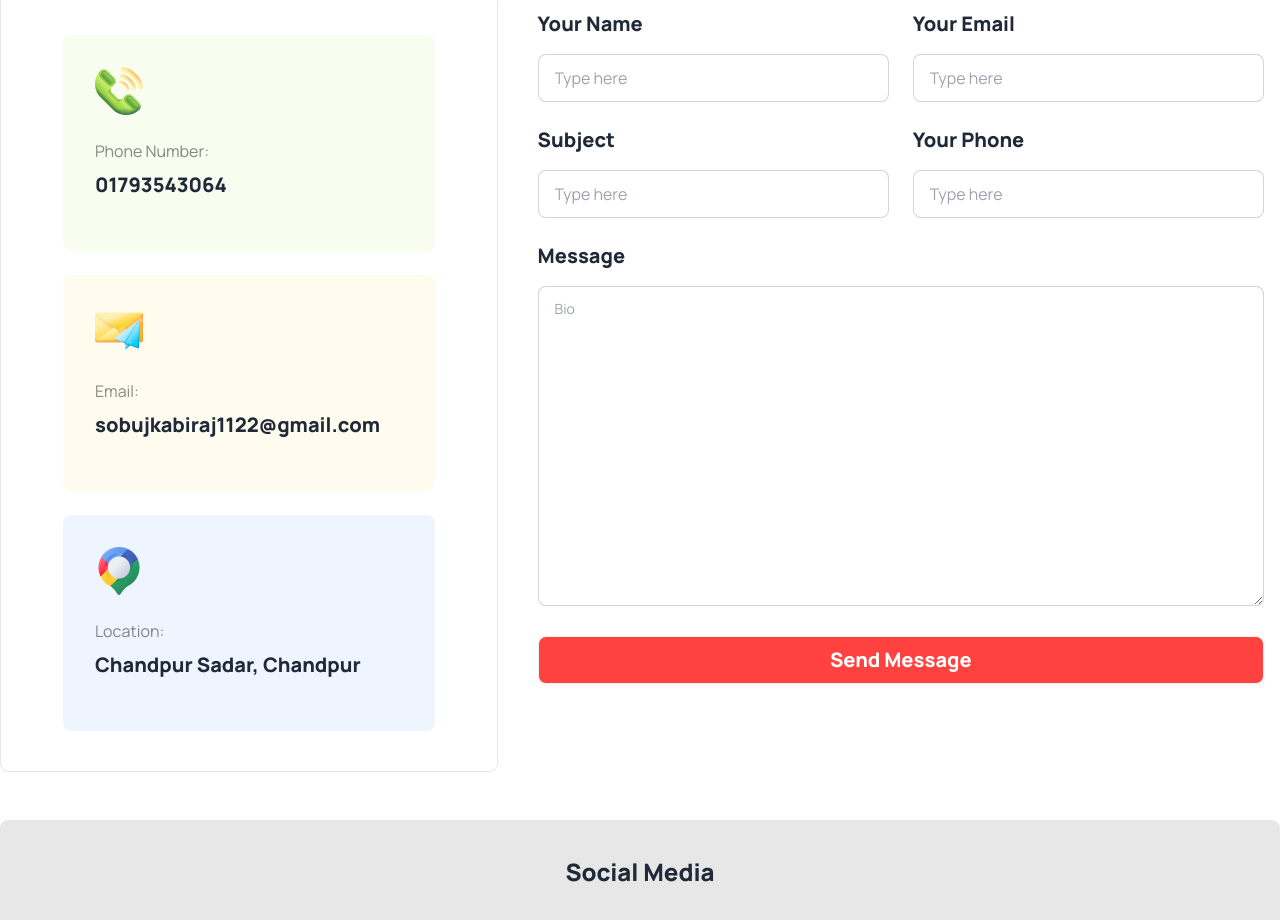
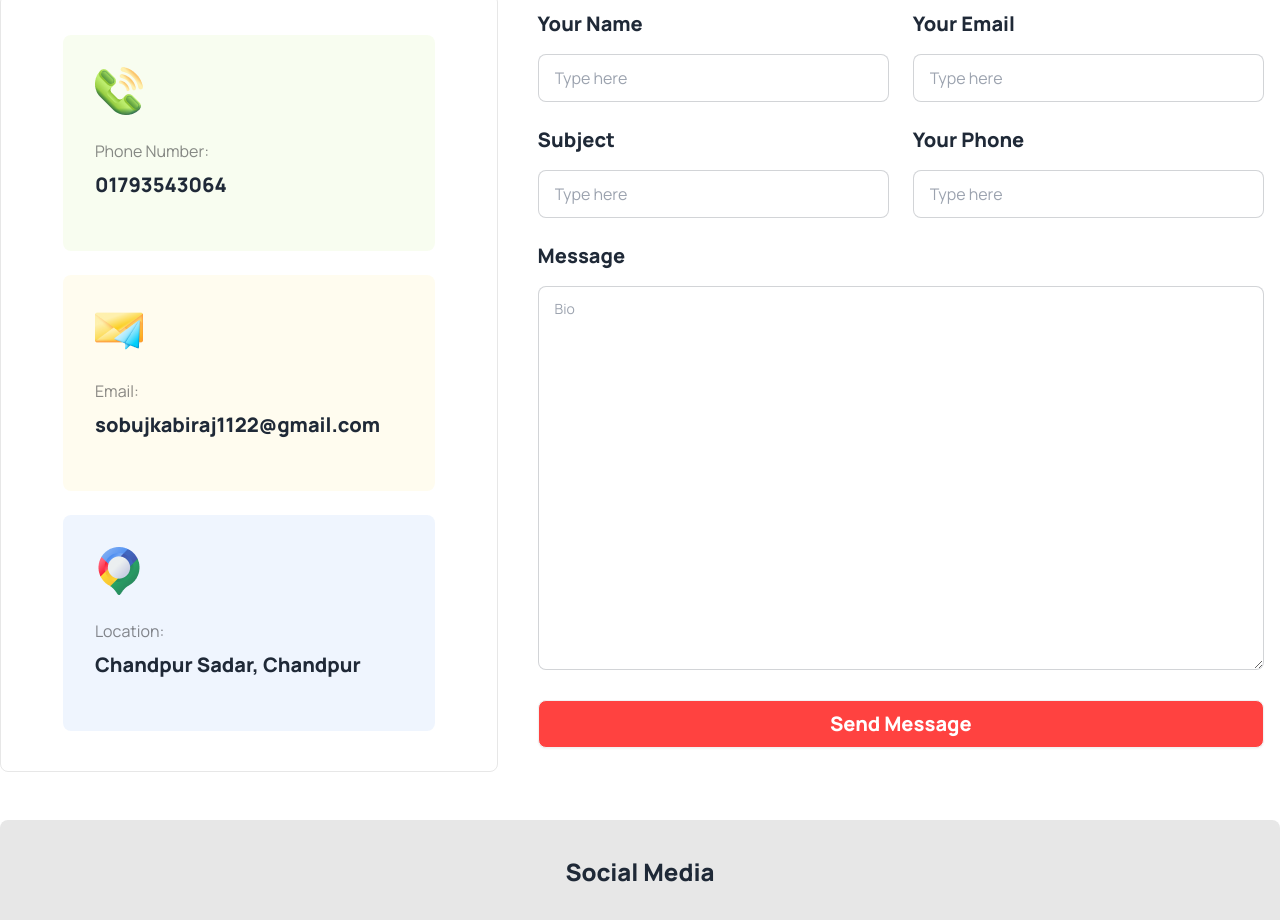
Before and after one commit to Developersobuj/hockey_clubs, a plain HTML site: page index.html in a window 1280 px wide. Shown: the part 4515-5435 px from the top of the page. Drawn offline with nearby package versions, Linux system fonts and the light colour scheme.

Commit message:
get in touch section customize

```diff
--- a/index.html
+++ b/index.html
@@ -512,7 +512,7 @@
                         </div>
                         <div class="lg:col-span-2">
                             <p class="text-xl font-bold mb-4">Message</p>
-                            <textarea placeholder="Bio" class="textarea textarea-bordered w-full h-80"></textarea>
+                            <textarea placeholder="Bio" class="textarea textarea-bordered w-full h-96"></textarea>
                             <!-- <input type="text" placeholder="Type here" class="input input-bordered w-full" /> -->
                         </div>
                         <div class="lg:col-span-2">
```
